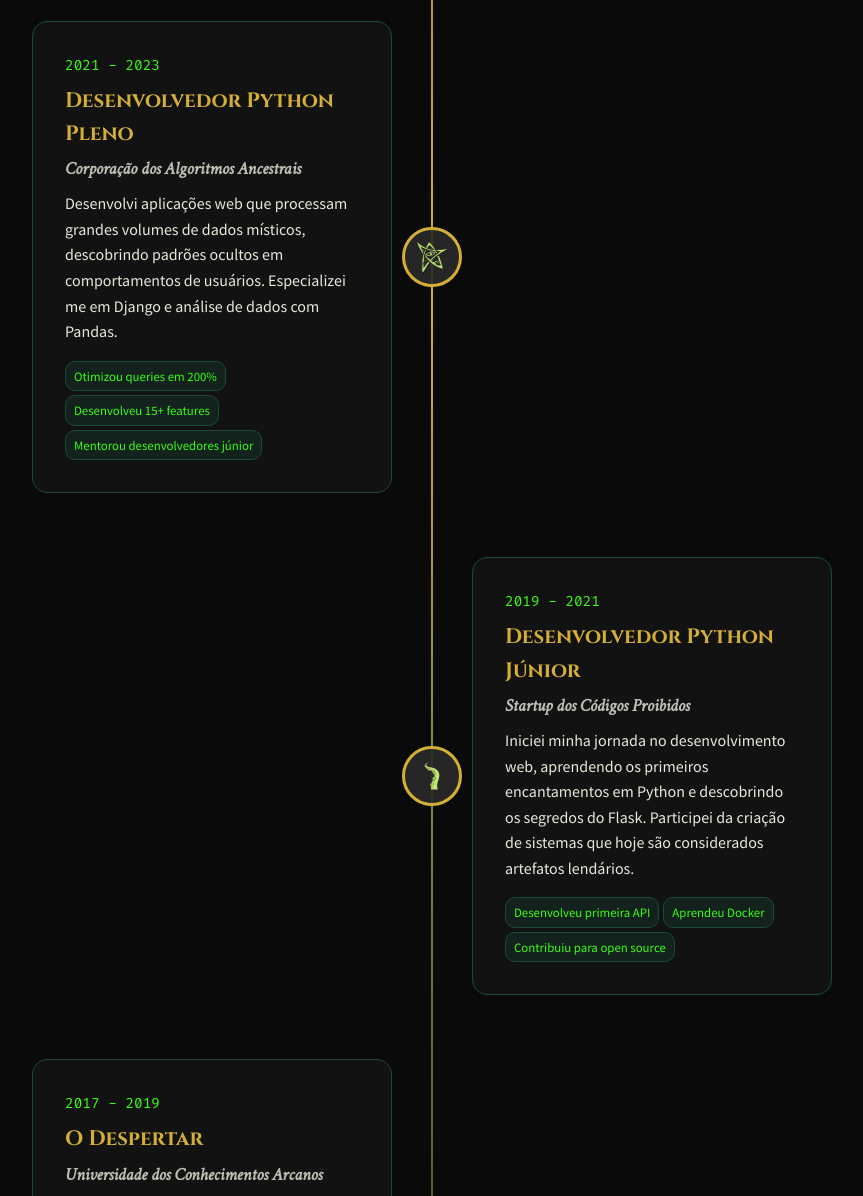
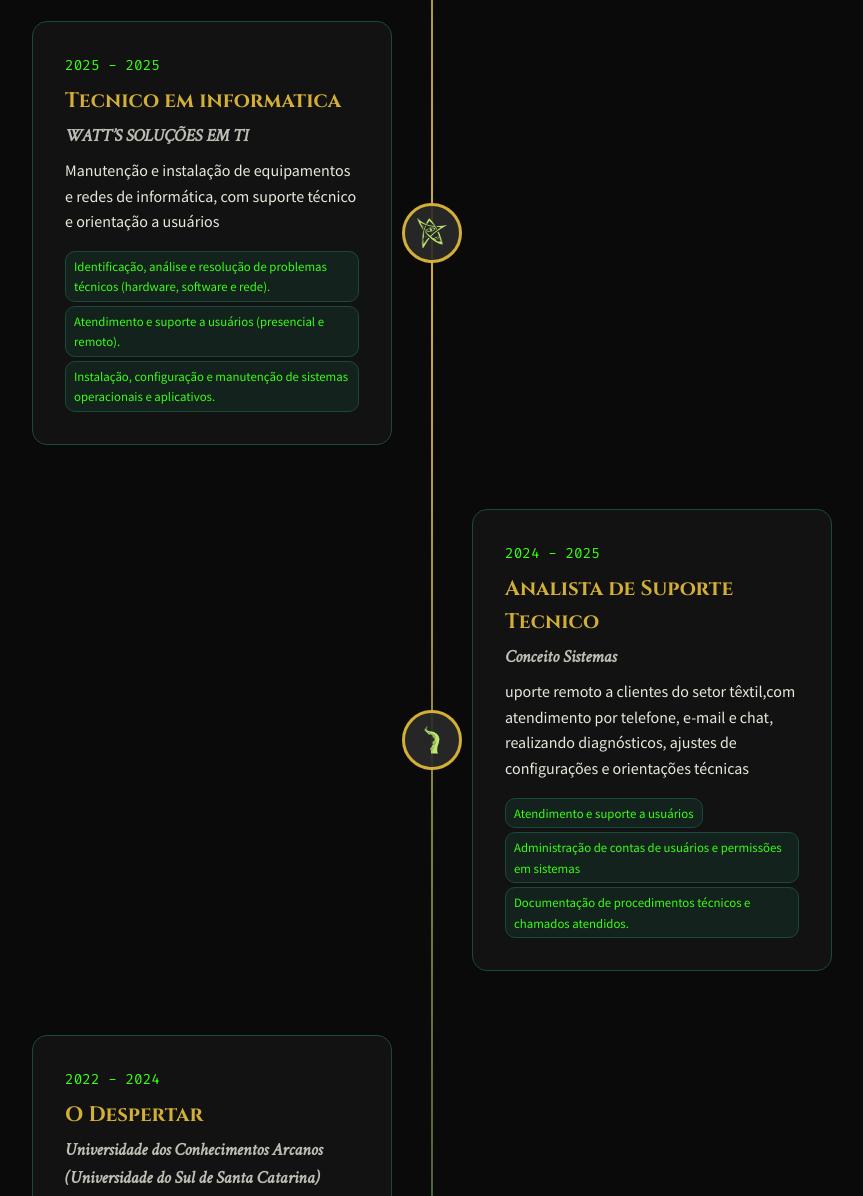
Before and after one commit to lucasraad/Portfolio_lovecraftiano, a plain HTML site: page index.html in a window 1280 px wide. Shown: the part 6380-7576 px from the top of the page, without its empty margins (208-1071 px from the left). Drawn offline with nearby package versions, Linux system fonts and the light colour scheme; animation ran at ten frames a second.

Commit message:
mais alterações

```diff
--- a/index.html
+++ b/index.html
@@ -511,10 +511,7 @@
                                 na escolha ideal.
                             </p>
                             <div class="timeline-achievements">
-                                <span class="achievement">Vendas
-
-
-                                </span>
+                                <span class="achievement">Vendas</span>
                                 <span class="achievement">Atendimento ao cliente</span>
                                 <span class="achievement">Auxilio em eletronicos</span>
                             </div>
@@ -526,17 +523,16 @@
                             <img src="assets/symbols/elder_sign2.png" alt="Marker" class="timeline-icon">
                         </div>
                         <div class="timeline-content">
-                            <div class="timeline-date">2021 - 2023</div>
-                            <h3 class="timeline-title">Desenvolvedor Python Pleno</h3>
-                            <h4 class="timeline-company">Corporação dos Algoritmos Ancestrais</h4>
+                            <div class="timeline-date">2025 - 2025</div>
+                            <h3 class="timeline-title">Tecnico em informatica</h3>
+                            <h4 class="timeline-company">WATT’S SOLUÇÕES EM TI</h4>
                             <p class="timeline-description">
-                                Desenvolvi aplicações web que processam grandes volumes de dados místicos, descobrindo padrões
-                                ocultos em comportamentos de usuários. Especializei me em Django e análise de dados com Pandas.
-                            </p>
+                                Manutenção e instalação de equipamentos e redes de informática, com suporte técnico e
+                                orientação a usuários
                             <div class="timeline-achievements">
-                                <span class="achievement">Otimizou queries em 200%</span>
-                                <span class="achievement">Desenvolveu 15+ features</span>
-                                <span class="achievement">Mentorou desenvolvedores júnior</span>
+                                <span class="achievement">Identificação, análise e resolução de problemas técnicos (hardware, software e rede).</span>
+                                <span class="achievement">Atendimento e suporte a usuários (presencial e remoto).</span>
+                                <span class="achievement">Instalação, configuração e manutenção de sistemas operacionais e aplicativos.</span>
                             </div>
                         </div>
                     </div>
@@ -546,18 +542,17 @@
                             <img src="assets/icons/tentacle.png" alt="Marker" class="timeline-icon">
                         </div>
                         <div class="timeline-content">
-                            <div class="timeline-date">2019 - 2021</div>
-                            <h3 class="timeline-title">Desenvolvedor Python Júnior</h3>
-                            <h4 class="timeline-company">Startup dos Códigos Proibidos</h4>
+                            <div class="timeline-date">2024 - 2025</div>
+                            <h3 class="timeline-title">Analista de Suporte Tecnico</h3>
+                            <h4 class="timeline-company">Conceito Sistemas</h4>
                             <p class="timeline-description">
-                                Iniciei minha jornada no desenvolvimento web, aprendendo os primeiros encantamentos em Python
-                                e descobrindo os segredos do Flask. Participei da criação de sistemas que hoje são considerados
-                                artefatos lendários.
+                                uporte remoto a clientes do setor têxtil,com atendimento por telefone, e-mail e chat,
+                                realizando diagnósticos, ajustes de configurações e orientações técnicas
                             </p>
                             <div class="timeline-achievements">
-                                <span class="achievement">Desenvolveu primeira API</span>
-                                <span class="achievement">Aprendeu Docker</span>
-                                <span class="achievement">Contribuiu para open source</span>
+                                <span class="achievement">Atendimento e suporte a usuários</span>
+                                <span class="achievement">Administração de contas de usuários e permissões em sistemas</span>
+                                <span class="achievement">Documentação de procedimentos técnicos e chamados atendidos.</span>
                             </div>
                         </div>
                     </div>
@@ -567,9 +562,9 @@
                             <img src="assets/images/loading_symbol.png" alt="Marker" class="timeline-icon">
                         </div>
                         <div class="timeline-content">
-                            <div class="timeline-date">2017 - 2019</div>
+                            <div class="timeline-date">2022 - 2024</div>
                             <h3 class="timeline-title">O Despertar</h3>
-                            <h4 class="timeline-company">Universidade dos Conhecimentos Arcanos</h4>
+                            <h4 class="timeline-company">Universidade dos Conhecimentos Arcanos (Universidade do Sul de Santa Catarina)</h4>
                             <p class="timeline-description">
                                 Período de formação acadêmica onde descobri os primeiros segredos da programação.
                                 Foi aqui que tive o primeiro contato com Python e percebi que código era mais do que
```
